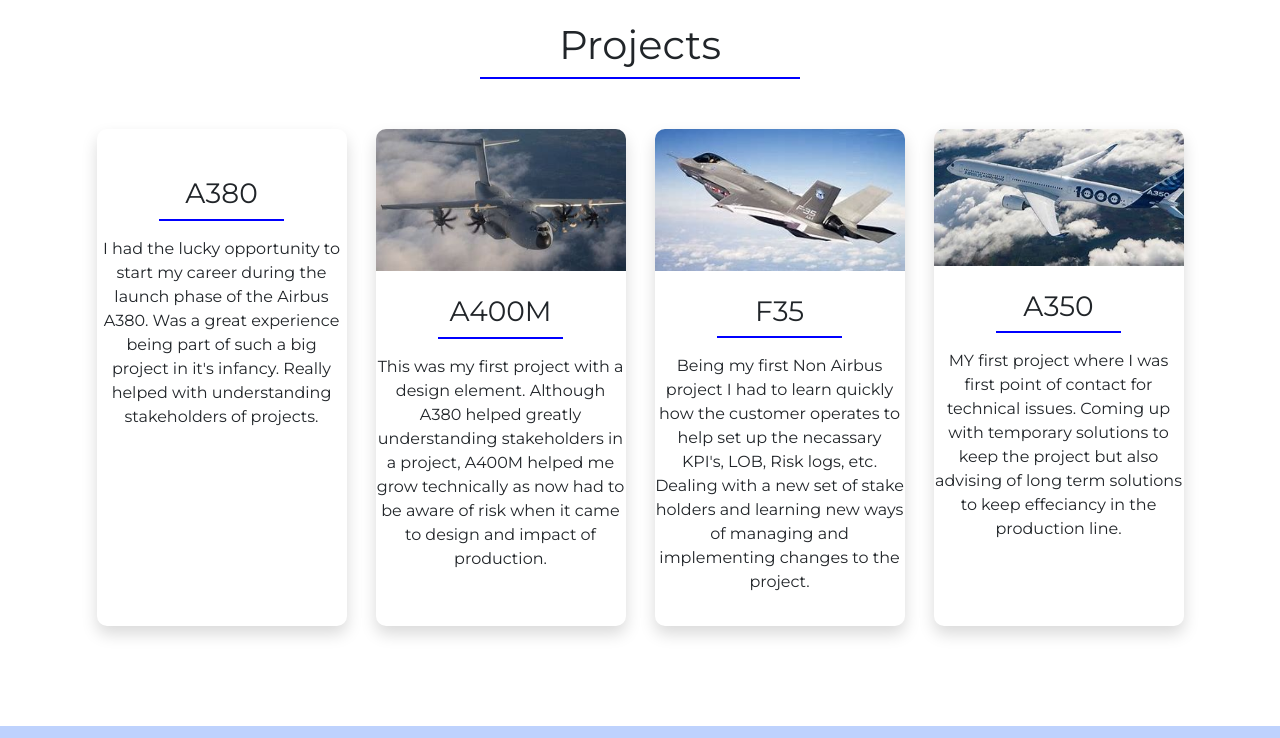
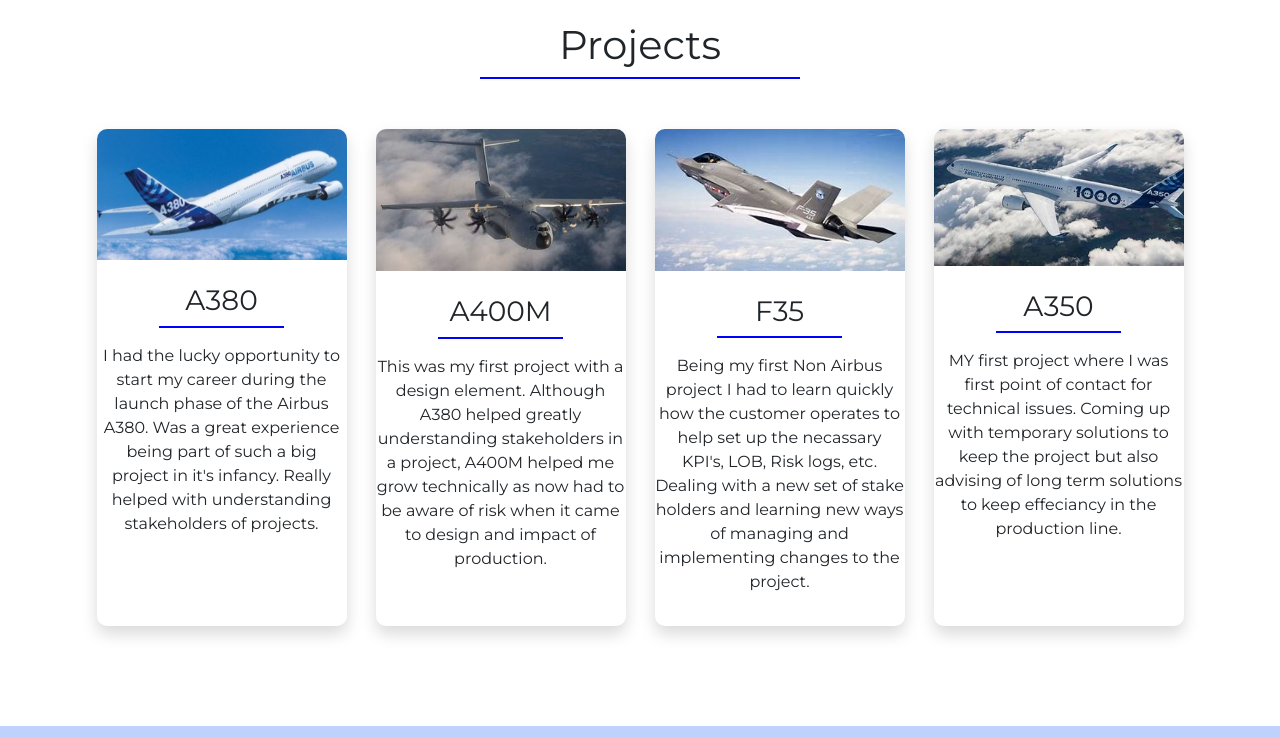
Before and after one commit to Billal1984UK/Billal1984uk.github.io, a plain HTML site: page index.html in a window 1280 px wide. Shown: the part 3360-4098 px from the top of the page. Drawn offline with nearby package versions, Linux system fonts and the light colour scheme.

Commit message:
Update index.html

```diff
--- a/index.html
+++ b/index.html
@@ -249,7 +249,7 @@
           <div class="project-card shadow">
             <img
               class="project-image img-fluid"
-              src="assets/projects/A380.jpg"
+              src="A380.jpg"
               alt=""
             />
             <h3 class="text-center mt-4">A380</h3>
```
